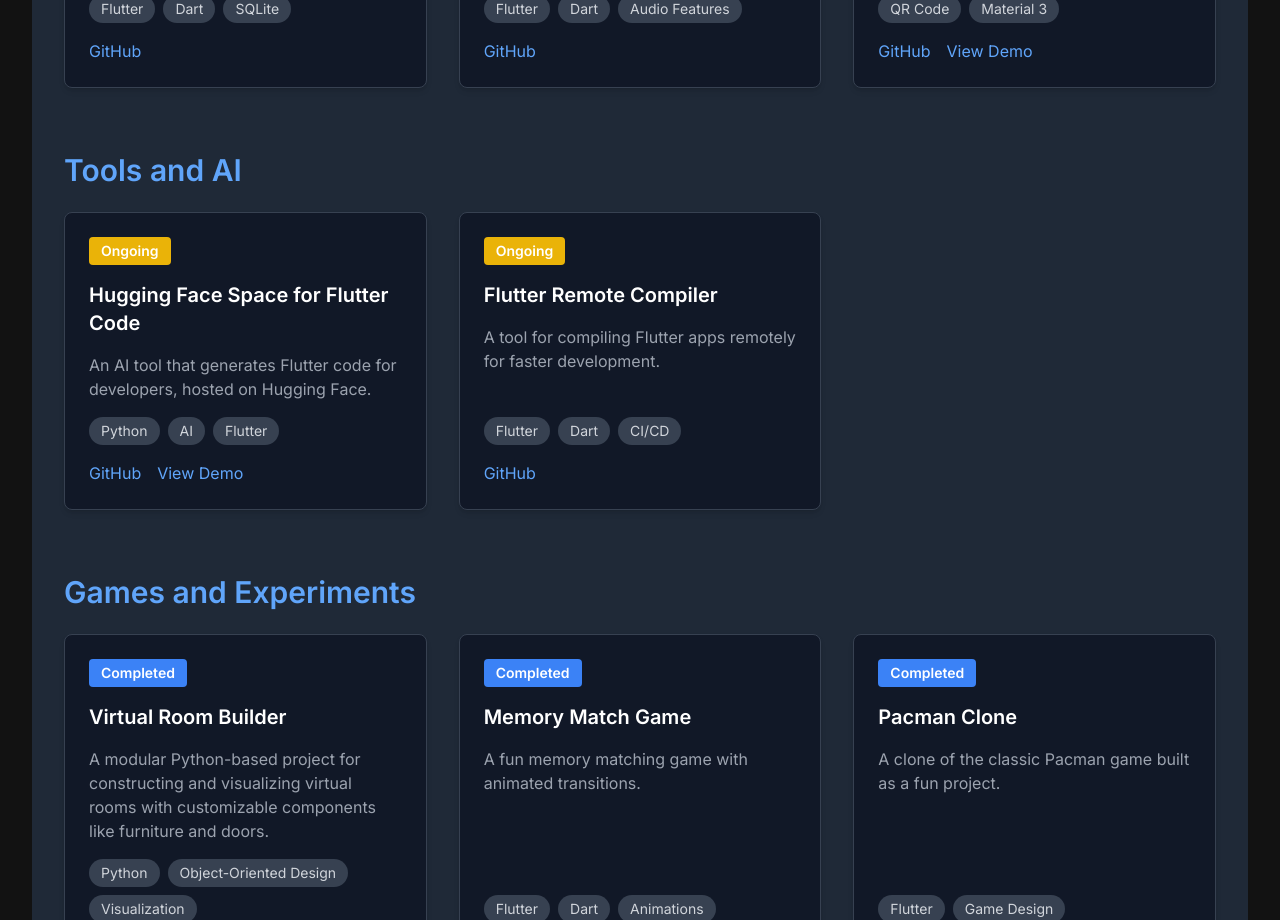
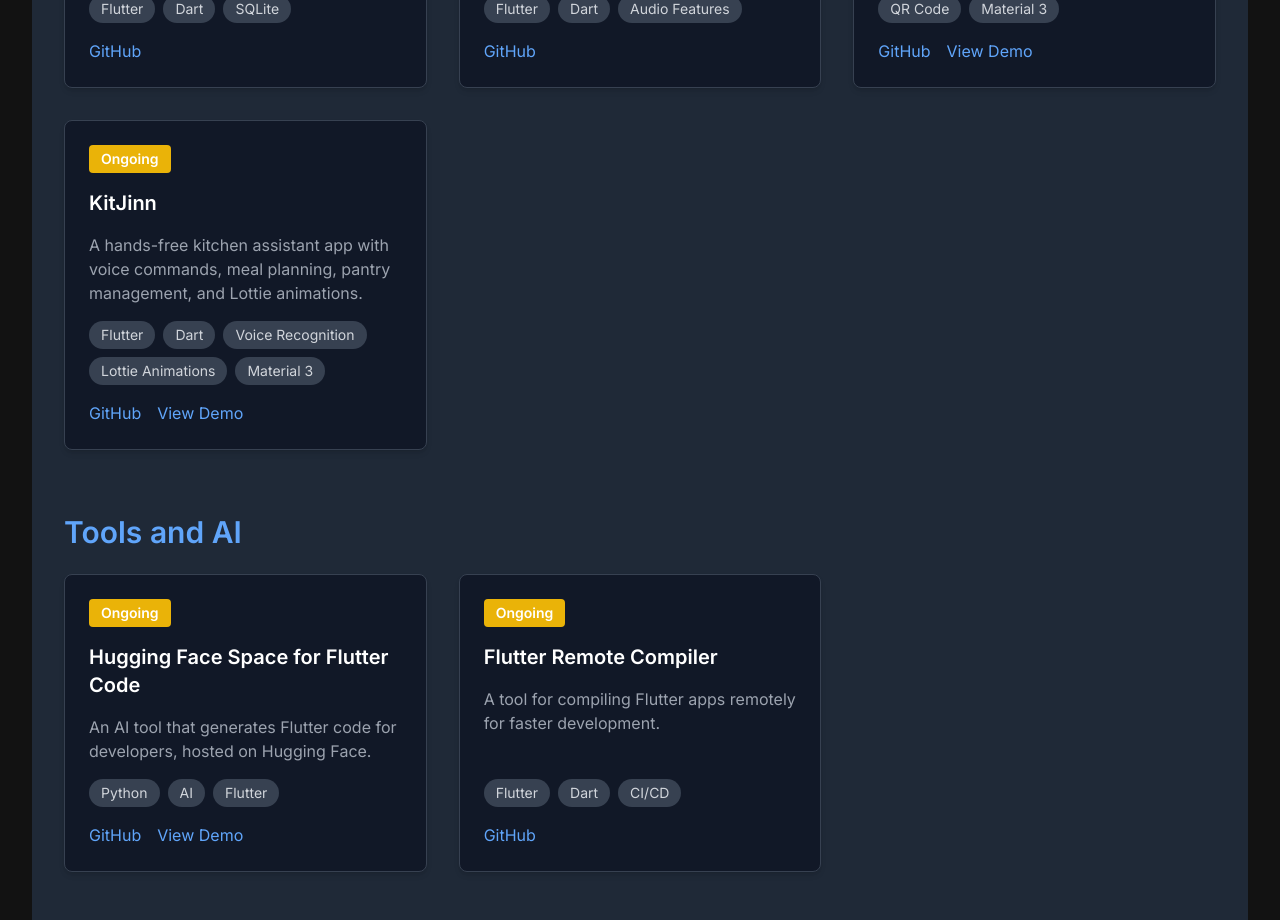
Before and after one commit to Cod-e-Codes/my-portfolio, a React (Vite) app: page /all-projects in a window 1280 px wide. Shown: the part 2060-2980 px from the top of the page. Built offline with nearby package versions, Linux system fonts and the light colour scheme.

Commit message:
added KitJinn to projects page

```diff
--- a/src/components/ProjectsPage.tsx
+++ b/src/components/ProjectsPage.tsx
@@ -131,6 +131,14 @@ const projects: Projects = {
             github: '#',
             demo: '#',
             technologies: ['Flutter', 'Dart', 'Animations', 'QR Code', 'Material 3'],
+        },
+        {
+            title: 'KitJinn',
+            description: 'A hands-free kitchen assistant app with voice commands, meal planning, pantry management, and Lottie animations.',
+            status: 'Ongoing',
+            github: 'https://github.com/Cod-e-Codes/KitJinn', // Update with the actual GitHub link if available
+            demo: '#', // Replace with the demo link if available
+            technologies: ['Flutter', 'Dart', 'Voice Recognition', 'Lottie Animations', 'Material 3'],
         },
     ],
     "Tools and AI": [
```
